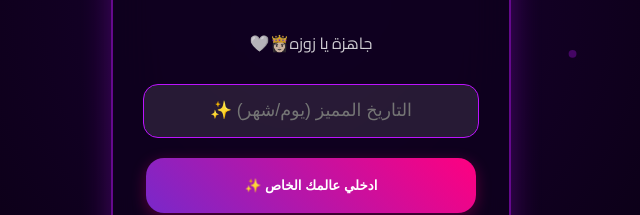
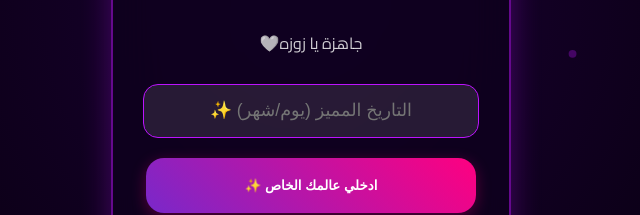
Before and after one commit to HeartLink349/hzgssh, a plain HTML site: page index.html in a window 1280 px wide. Shown: the part 397-612 px from the top of the page, 329-969 px from the left. Drawn offline with Linux system fonts and the light colour scheme.

Commit message:
Remove emoji from a paragraph in index.html

```diff
--- a/index.html
+++ b/index.html
@@ -147,7 +147,7 @@
             <span style="font-size: 4rem;">🎁</span>
             <h1 class="main-brand">Abu Zein & Om Zein</h1>
             <p class="sub-brand">فتلاقت الارواح بعد شتاها وحن علينا العمر وابتسم القدر ❤️👸🏻💍</p>
-            <p style="color: rgba(255,255,255,0.8);">جاهزة يا زوزه👸🏻🤍</p>
+            <p style="color: rgba(255,255,255,0.8);">جاهزة يا زوزه🤍</p>
             <input type="text" id="passCode" placeholder="التاريخ المميز (يوم/شهر) ✨" onkeypress="handleEnter(event)">
             <button class="unlock-btn" id="loginBtn" onclick="checkPassword()">ادخلي عالمك الخاص ✨</button>
         </div>
```
